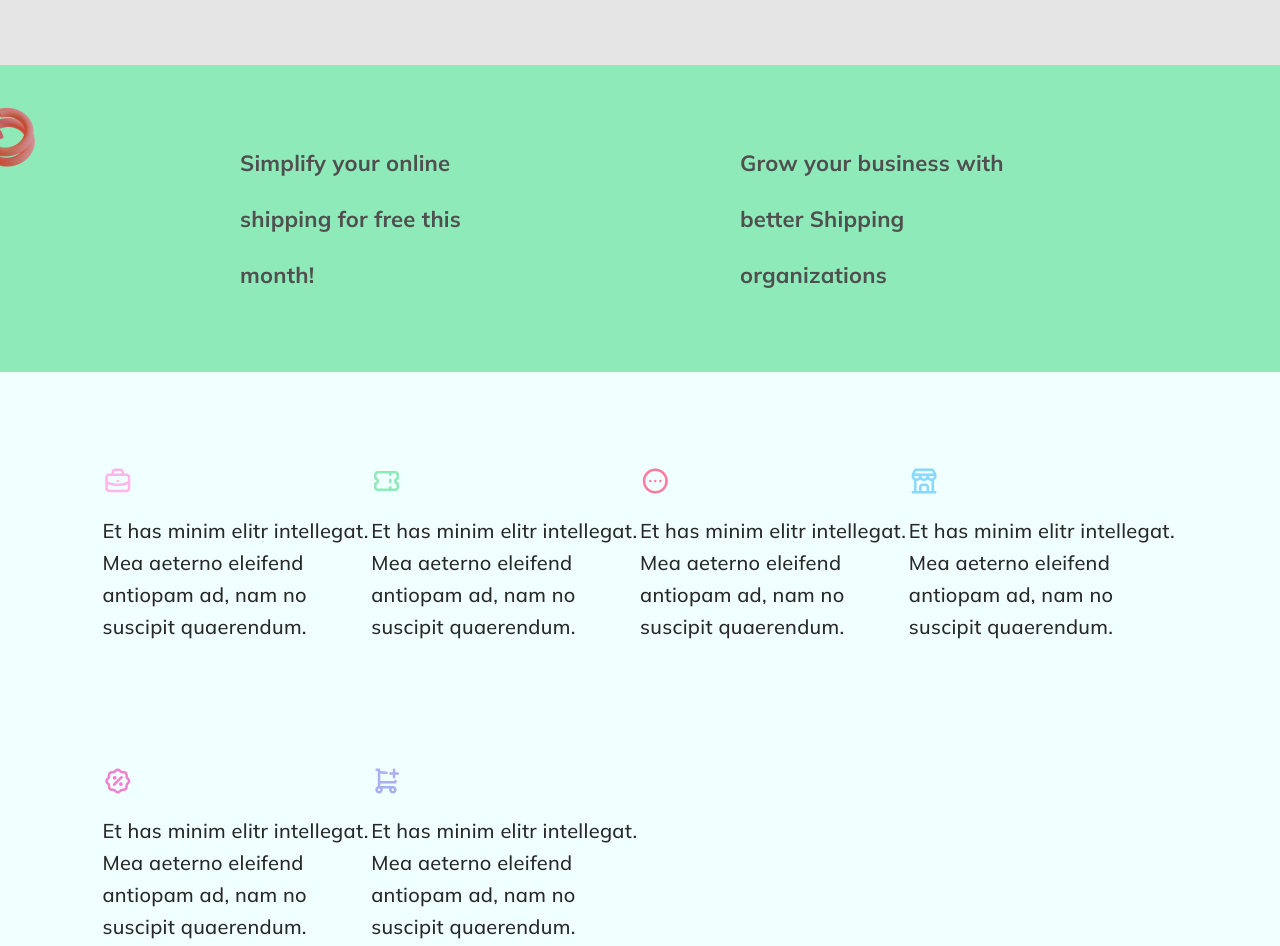
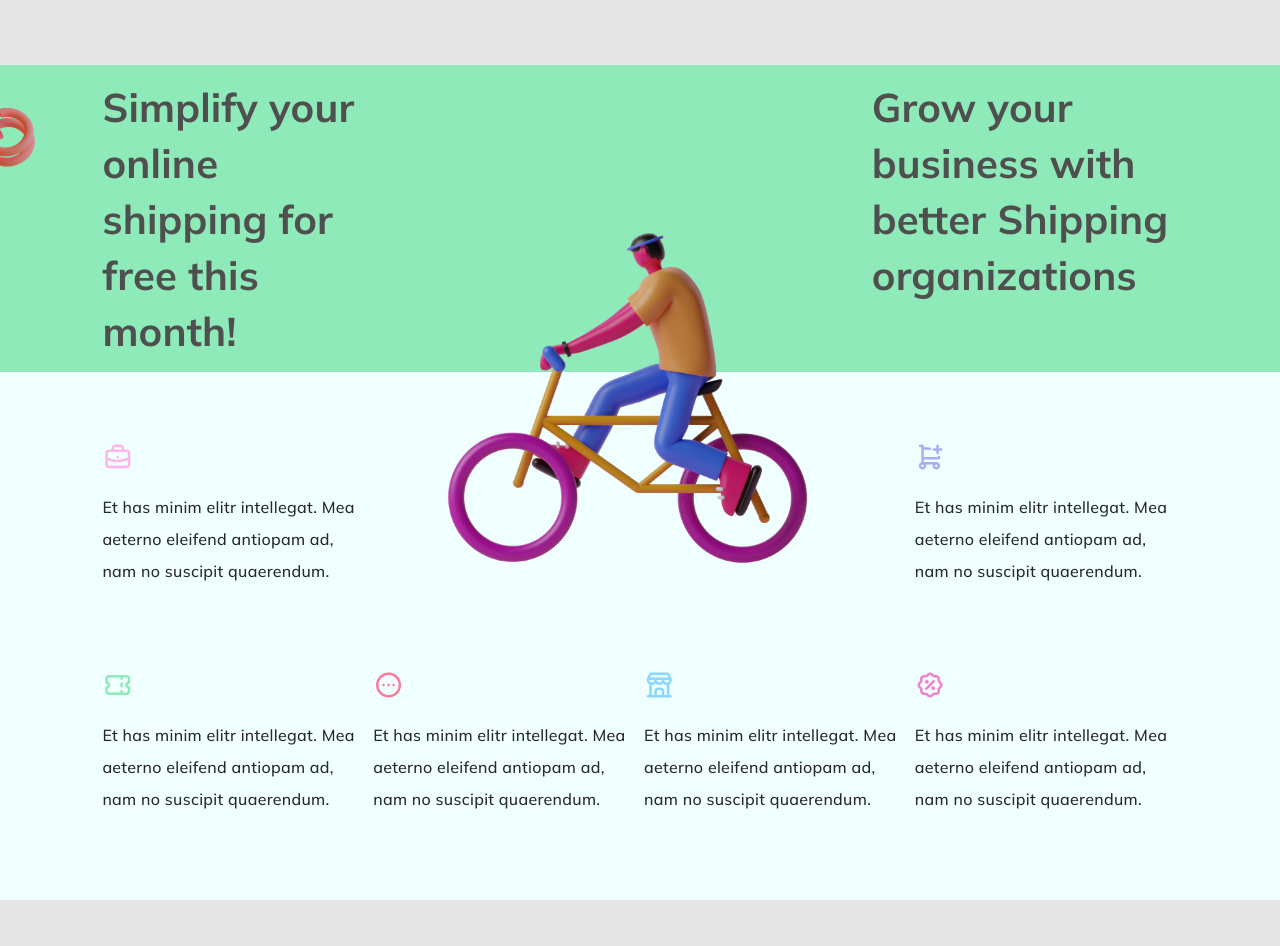
Before and after one commit to Athman-aa1808162/Template, a plain HTML site: page index.html in a window 1280 px wide. Shown: the part 1420-2366 px from the top of the page. After the commit the page ends 2320 px from the top, so only its background shows below. Drawn offline with nearby package versions, Linux system fonts and the light colour scheme.

Commit message:
Finihs Section two

```diff
--- a/assets/css/main.css
+++ b/assets/css/main.css
@@ -359,6 +359,10 @@ header .container .hero .info a {
 .section-2 .container .feautres .one .discount-icon {color: #F080D0;}
 .section-2 .container .feautres .one .shopping-icon {color: #A8AFF4;}
 
+.section-2 .container .feautres .section-2-img {
+    display: none;
+}
+
 @media (min-width: 520px) {
     .section-2 .top-heading .container h4 {
         font-size: 22px;
@@ -370,19 +374,37 @@ header .container .hero .info a {
     .section-2 .top-heading .container {
         flex-direction: row;
         justify-content:space-between;
-        gap: 200px;
+        gap: 250px;
     }
-
     .section-2 .top-heading .container h4 {
-        max-width: 300px;
+        max-width: 400px;
+        font-size: 24px;
     }
 }
 
 @media (min-width: 1200px) {
+    .section-2 .top-heading .container {
+        gap: 500px;
+    }
+    .section-2 .top-heading .container h4 {
+        font-size: 40px;
+    }
     .section-2 .container .feautres {
         display: grid;
         grid-template-columns: 1fr 1fr 1fr 1fr;
-        grid-template-rows: repeat(2, 300px);
+        grid-template-rows: repeat(2, 220px);
+        gap: .5rem;
+    }
+    .section-2 .container .feautres .one p {
+        font-size: 16px;
+    }
+    .section-2 .container .feautres .two {grid-column: 1 / 2}
+    .section-2 .container .feautres .six {grid-column: 4 / 5;grid-row: 1 / 2;}
+    .section-2 .container .feautres .section-2-img {
+        display: block;
+        grid-column: 2 / 4;
+        grid-row: 1 / 2;
+        margin-bottom: 22rem
     }
 }
 
--- a/index.html
+++ b/index.html
@@ -71,30 +71,31 @@
         </span>
         <div class="container">
             <div class="feautres">
-                <div class="one">
+                <div class="one one">
                     <i class="ti ti-briefcase bag-icon"></i>
                     <p>Et has minim elitr intellegat. Mea aeterno eleifend antiopam ad, nam no suscipit quaerendum.</p>
                 </div>
-                <div class="one">
+                <div class="one two">
                     <i class="ti ti-ticket ticket-icon"></i>
                     <p>Et has minim elitr intellegat. Mea aeterno eleifend antiopam ad, nam no suscipit quaerendum.</p>
                 </div>
-                <div class="one">
+                <div class="one three">
                     <i class="ti ti-dots-circle-horizontal more-icon"></i>
                     <p>Et has minim elitr intellegat. Mea aeterno eleifend antiopam ad, nam no suscipit quaerendum.</p>
                 </div>
-                <div class="one">
+                <div class="one four">
                     <i class="ti ti-building-store store-icon"></i>
                     <p>Et has minim elitr intellegat. Mea aeterno eleifend antiopam ad, nam no suscipit quaerendum.</p>
                 </div>
-                <div class="one">
+                <div class="one five">
                     <i class="ti ti-discount-2 discount-icon"></i>
                     <p>Et has minim elitr intellegat. Mea aeterno eleifend antiopam ad, nam no suscipit quaerendum.</p>
                 </div>
-                <div class="one">
+                <div class="one six">
                     <i class="ti ti-shopping-cart-plus shopping-icon"></i>
                     <p>Et has minim elitr intellegat. Mea aeterno eleifend antiopam ad, nam no suscipit quaerendum.</p>
                 </div>
+                <div class="section-2-img"><img src="./assets/img/section-two-main-img.png" alt=""></div>
             </div>
         </div>
     </section>
```
Also changed, not shown: assets/img/section-two-main-img.png (added).
